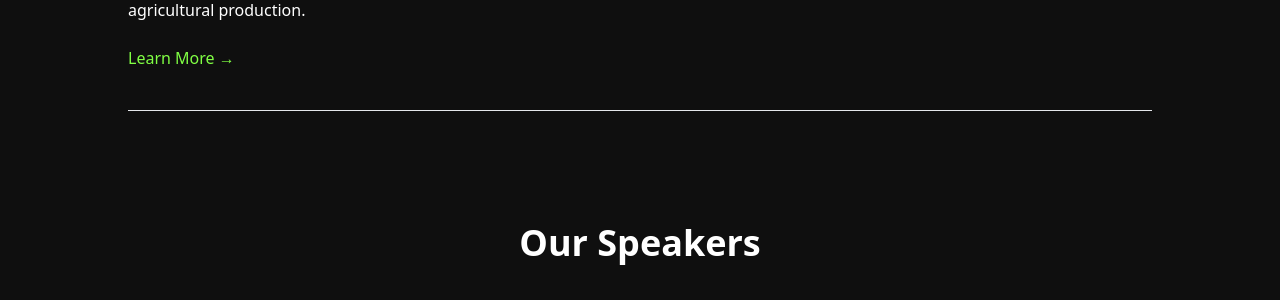
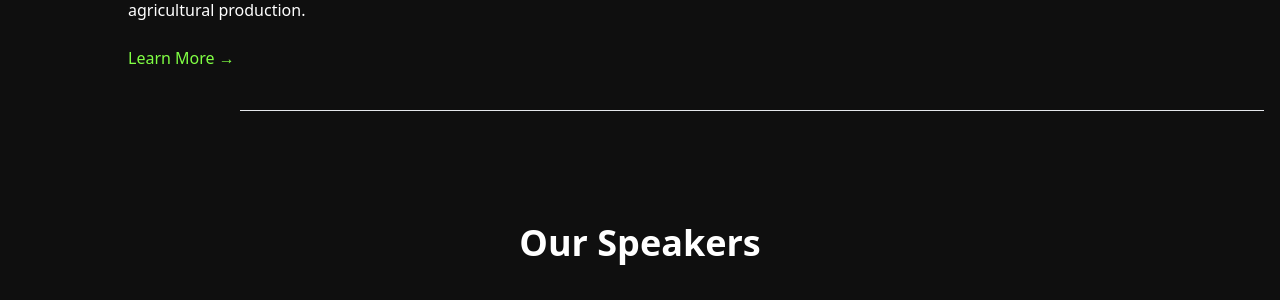
Before and after one commit to Josephvic278/symposium, a Django app: page / in a window 1280 px wide. Shown: the part 1666-1966 px from the top of the page. Run offline with Django 5.2, Linux system fonts and the light colour scheme; style sheets or scripts are compiled from the project's sources; some libraries are stand-ins or nearby versions.

Commit message:
few changes

```diff
--- a/symposium/app/templates/index.html
+++ b/symposium/app/templates/index.html
@@ -107,10 +107,10 @@
 
             </div>
 
-            <hr class="mt-10">
+            <hr class="mt-10 translate-x-[7rem]">
             <div class="mt-28 mb-20" id="speakers">
-                <h1 class="text-center text-4xl font-semibold text-white mt-20">Our Speakers</h1>
-                <div class="flex gap-2 w-full justify-between mt-10">
+                <h1 class="text-center text-4xl font-semibold text-white mt-20 translate-x-[7rem] lg:translate-x-0 -mx-[4rem] lg:mx-0">Our Speakers</h1>
+                <div class="flex flex-col lg:flex-row gap-2 w-full justify-between mt-10 translate-x-[7rem] lg:translate-x-0">
                     <div class="bg-2a2a2a rounded-t-lg rounded-b-lg">
                         <div class="relative w-64 h-72 bg-gray-200 overflow-hidden rounded-t-lg text-left"><img src="{% static 'img/speaker-1.jpg' %}" alt="" class="absolute inset-0 w-full h-full object-cover">
                         </div><h1 class="text-white text-1.5xl font-semibold mt-2 ml-2">EZEH KYLE</h1>
```
